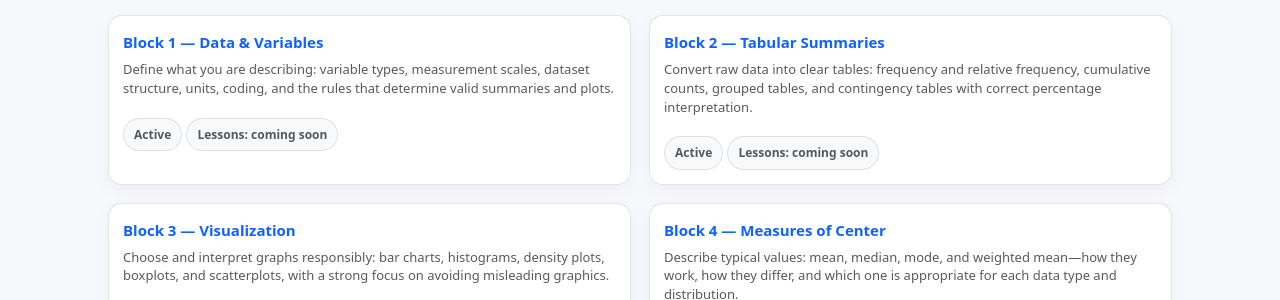
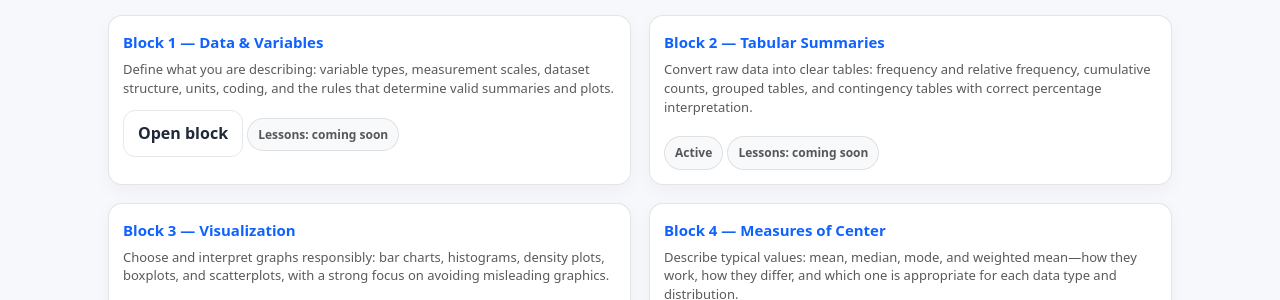
Before and after one commit to ammar-homaida-statistics/easystatisticsacademy, a Jekyll site: the page built from descriptive/index.md, in a window 1280 px wide and 900 px high, scrolled down 842 px. Shown: the part 138-438 px from the top of the window. Built offline with Jekyll 4.4.1, drawn with Linux system fonts in a browser that asks for light colours.

Commit message:
Active block 1 links

```diff
--- a/descriptive/index.md
+++ b/descriptive/index.md
@@ -76,18 +76,21 @@ sidebar: false
   <div class="grid grid-2">
 
     <!-- Block 1 -->
-    <div class="card lesson-card">
-      <h3><a href="/descriptive/data-variables/">Block 1 — Data &amp; Variables</a></h3>
-      <p>
-        Define what you are describing: variable types, measurement scales, dataset structure, units, coding,
-        and the rules that determine valid summaries and plots.
-      </p>
-      <div class="pill-row">
-        <span class="pill">Active</span>
-        <span class="pill">Lessons: coming soon</span>
-      </div>
-    </div>
+<div class="card lesson-card">
+  <h3>
+    <a href="/descriptive/data-variables/">Block 1 — Data &amp; Variables</a>
+  </h3>
 
+  <p>
+    Define what you are describing: variable types, measurement scales, dataset structure, units, coding,
+    and the rules that determine valid summaries and plots.
+  </p>
+
+  <div class="pill-row">
+    <a class="btn btn-outline" href="/descriptive/data-variables/">Open block</a>
+    <span class="pill">Lessons: coming soon</span>
+  </div>
+</div>
     <!-- Block 2 -->
     <div class="card lesson-card">
       <h3><a href="/descriptive/tables/">Block 2 — Tabular Summaries</a></h3>
```
